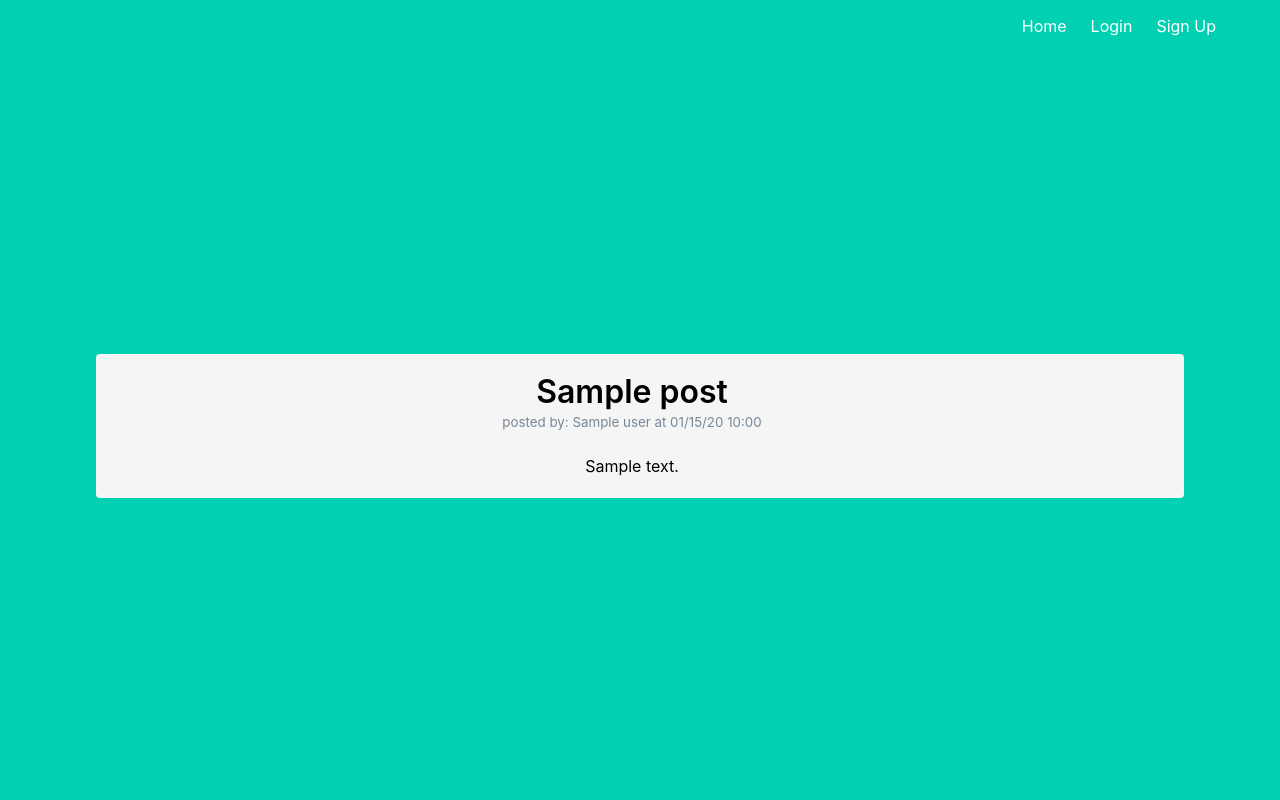
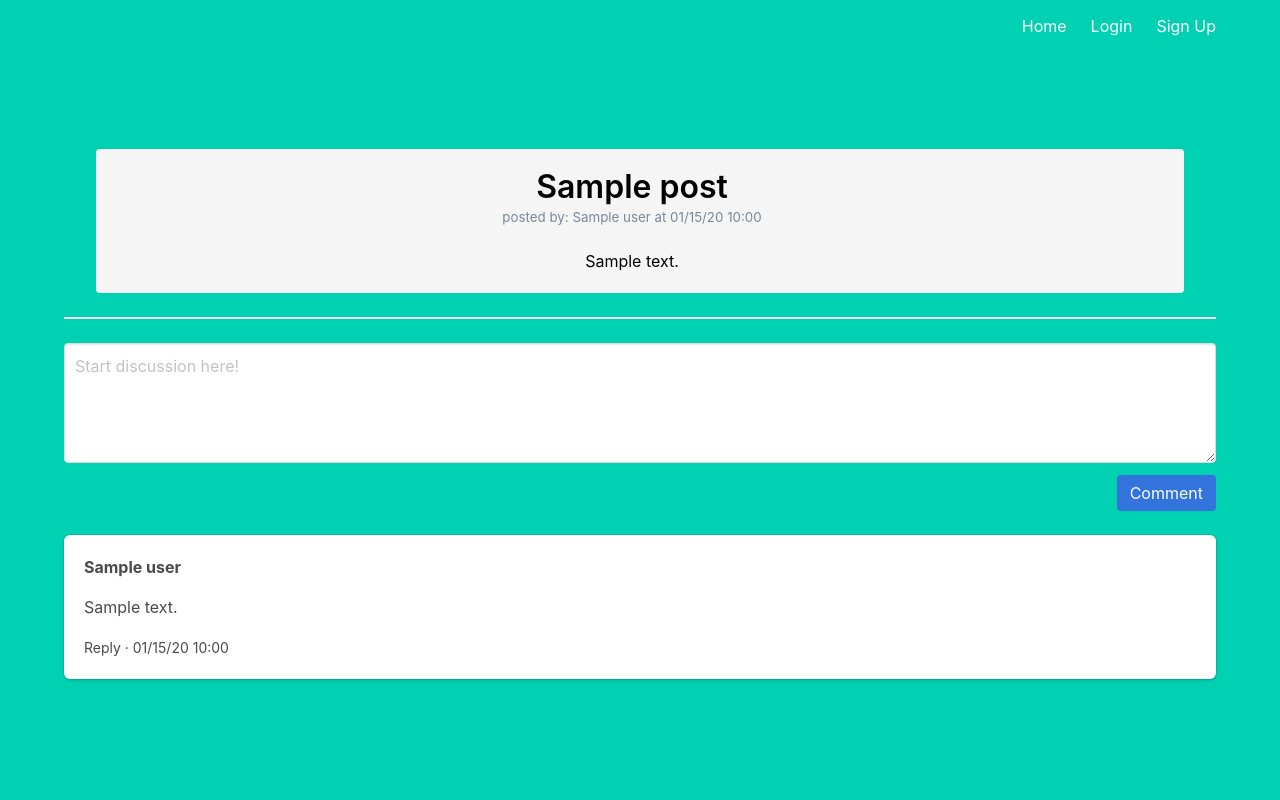
Before and after one commit to mehak24k/epiphany, a Python web app: template templates/blog/post.html in a window 1280 px wide. Run offline with Jinja, Linux system fonts and the light colour scheme; the template is opened without the code that fills it: most values are stand-ins (such as "Sample title", 1, 10 or a date in 2020).

Commit message:
Edited Q&A section

```diff
--- a/templates/blog/post.html
+++ b/templates/blog/post.html
@@ -1,6 +1,8 @@
 {% extends "base.html" %}
 
+
 {% block content %}
+
 
 <div class="container is-fluid">
     <div class="notification">
@@ -31,5 +33,146 @@
     </div>
     {% endif %}
 </div>
+<hr>
+
+<form action="{{ post.id }}/comment" method="POST">
+  <div class="field">
+    <textarea class="textarea" name="comment" placeholder="Start discussion here!" required></textarea>
+  </div>
+  <div class="field is-grouped is-grouped-right">
+    <p class="control">
+      <button class="button is-link">
+        Comment
+      </button>
+    </p>
+  </div>
+</form>
+
+<br>
+
+{% for comment in comments %}
+
+  {% if comment.level() == 1 %}
+    <div class="box">
+      <article class="media">
+        <div class="media-content">
+          <div class="content">
+            <p>
+              <strong>{{ comment.user.name }}</strong>
+              <br>
+              {% set text_full = comment.text %}
+              {% set text = text_full.split('\n') %}
+              {% for para in text %}
+                  <p>{{para}}</p>
+              {% endfor %}
+              <small>
+                <a onclick="refs.modalEdicion.open()">
+                  <span>Reply</span>
+                </a> · {{ comment.timestamp.strftime('%x %H:%M') }}
+              </small>
+            </p>
+          </div>
+        </div>
+      </article>
+    </div>
+  {% elif comment.level() == 2 %}
+    <div class="box">
+      <article class="media">
+        <div class="media-content">
+          <div class="content">
+            <p>
+              <strong>{{ comment.user.name }}</strong>
+              <br>
+              {% set text_full = comment.text %}
+              {% set text = text_full.split('\n') %}
+              {% for para in text %}
+                  <p>{{para}}</p>
+              {% endfor %}
+              <small>
+                <a onclick="refs.modalEdicion.open()">
+                  <span>Reply</span>
+                </a> · {{ comment.timestamp.strftime('%x %H:%M') }}
+              </small>
+            </p>
+          </div>
+        </div>
+      </article>
+    </div>
+  {% else %}
+    <div class="box">
+      <article class="media">
+        <div class="media-content">
+          <div class="content">
+            <p>
+              <strong>{{ comment.user.name }}</strong>
+              <br>
+              {% set text_full = comment.text %}
+              {% set text = text_full.split('\n') %}
+              {% for para in text %}
+                  <p>{{para}}</p>
+              {% endfor %}
+              <small>
+                <a onclick="refs.modalEdicion.open()">
+                  <span>Reply</span>
+                </a> · {{ comment.timestamp.strftime('%x %H:%M') }}
+              </small>
+            </p>
+          </div>
+        </div>
+      </article>
+    </div>
+  {% endif %}
+
+{% endfor %}
+
+<!--original modal that doesn't have a script now!!-->
+{% for comment in comments %}
+  <div class="modal" id="modalEdicion">
+    <div onclick="refs.modalEdicion.close()" class="modal-background"></div>
+    <div class="modal-content">
+      <div class="field">
+        <div class="control">
+          <textarea class="textarea" name="body" placeholder="Reply to comment {{ comment.id }}"></textarea>
+        </div>
+      </div>
+      <button class="button is-success is-pulled-right">Reply</button>
+    </div>
+    <button class="modal-close is-large" aria-label="close" onclick="refs.modalEdicion.close()"></button>
+  </div>
+
+{% endfor %}
+
+<!-- test modal
+<button class="button is-primary modal-button" data-target="#myModal" aria-haspopup="true">Launch example modal</button>
+
+<div class="modal" id="myModal">
+  <div class="modal-background"></div>
+  <div class="modal-content">
+    <div class="box">Lorem ipsum dolor sit amet, consectetur adipiscing elit. Aenean efficitur sit amet massa fringilla egestas. Nullam condimentum luctus turpis.        </div>
+  </div>
+  <button class="modal-close is-large" aria-label="close"></button>
+</div>
+
+<script>
+
+document.querySelectorAll('.modal-button').forEach(function(el) {
+  el.addEventListener('click', function() {
+    var target = document.querySelector(el.getAttribute('data-target'));
+
+    target.classList.add('is-active');
+
+    target.querySelector('.modal-close').addEventListener('click', function() {
+      target.classList.remove('is-active');
+     });
+
+    target.querySelector('.modal-background').addEventListener('click', function() {
+      target.classList.remove('is-active');
+    })
+  });
+});
+
+
+</script>
+-->
 
 {% endblock %}
```
Also changed, not shown: blog.py (+22 -3 lines), models.py (+28 -3 lines).
